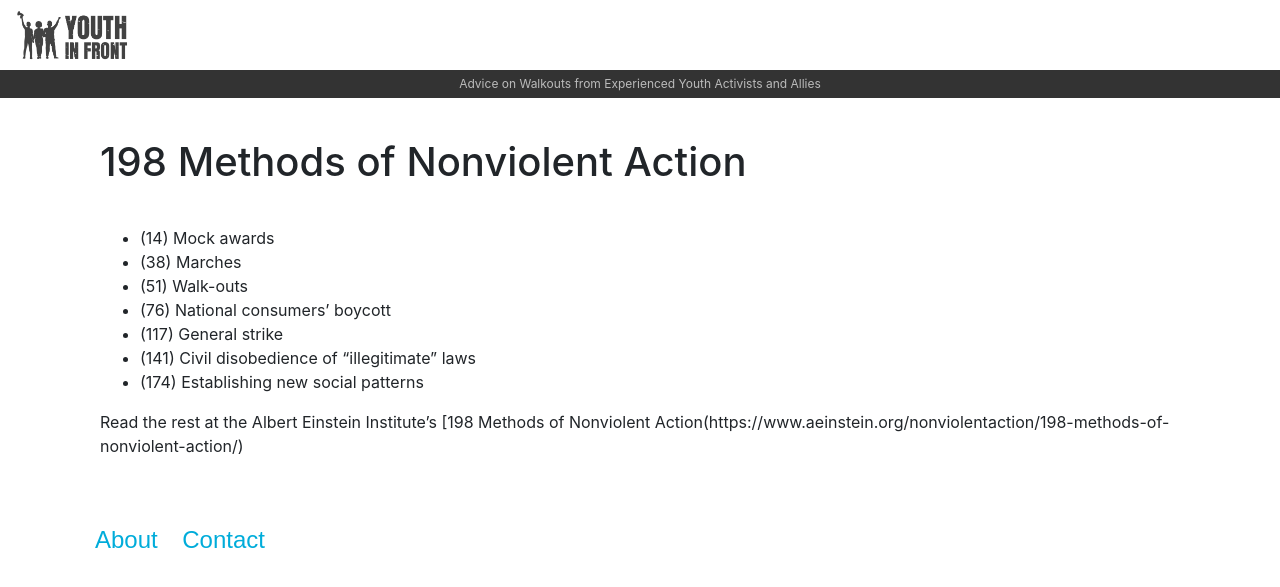
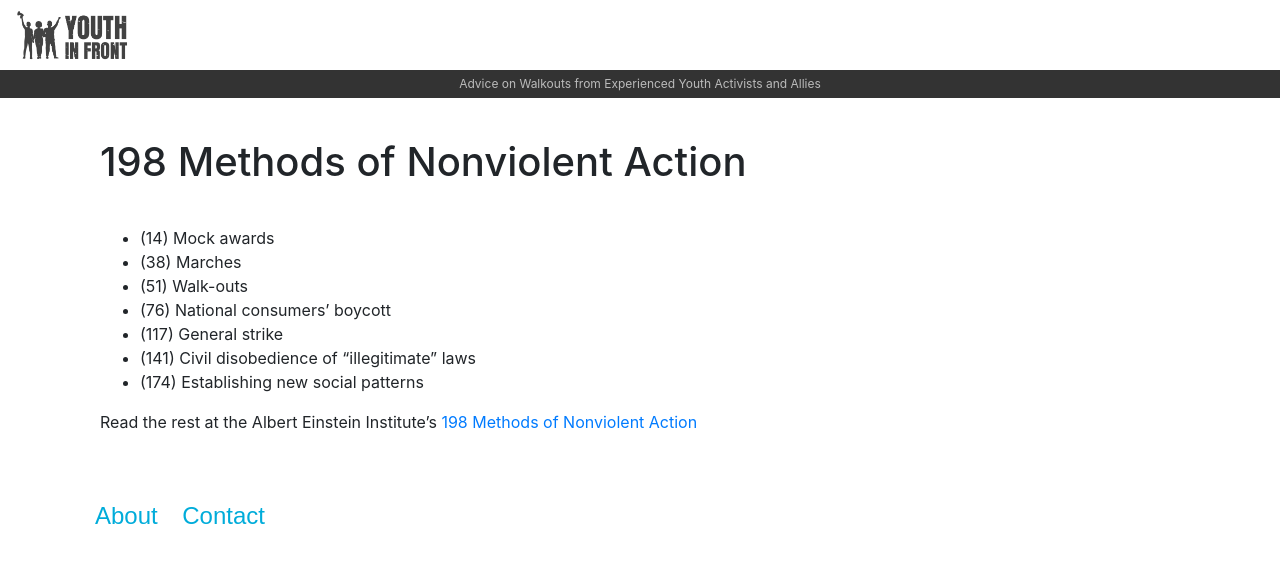
Before and after one commit to youthinfront/youthinfront-site, a Jekyll site: the page built from 198-methods-of-nonviolent-action.md, in a window 1280 px wide. Shown: the top 587 px of the page. Built offline with Jekyll 4.4.1, drawn with Linux system fonts in a browser that asks for light colours; nearby versions of some CDN libraries; our own code applies the rules of GitHub Pages for plain Markdown files.

Commit message:
Update 198-methods-of-nonviolent-action.md

```diff
--- a/198-methods-of-nonviolent-action.md
+++ b/198-methods-of-nonviolent-action.md
@@ -14,4 +14,4 @@ layout: page
 * (141) Civil disobedience of “illegitimate” laws
 * (174) Establishing new social patterns
 
-Read the rest at the Albert Einstein Institute's [198 Methods of Nonviolent Action(https://www.aeinstein.org/nonviolentaction/198-methods-of-nonviolent-action/)
+Read the rest at the Albert Einstein Institute's [198 Methods of Nonviolent Action](https://www.aeinstein.org/nonviolentaction/198-methods-of-nonviolent-action/)
```
